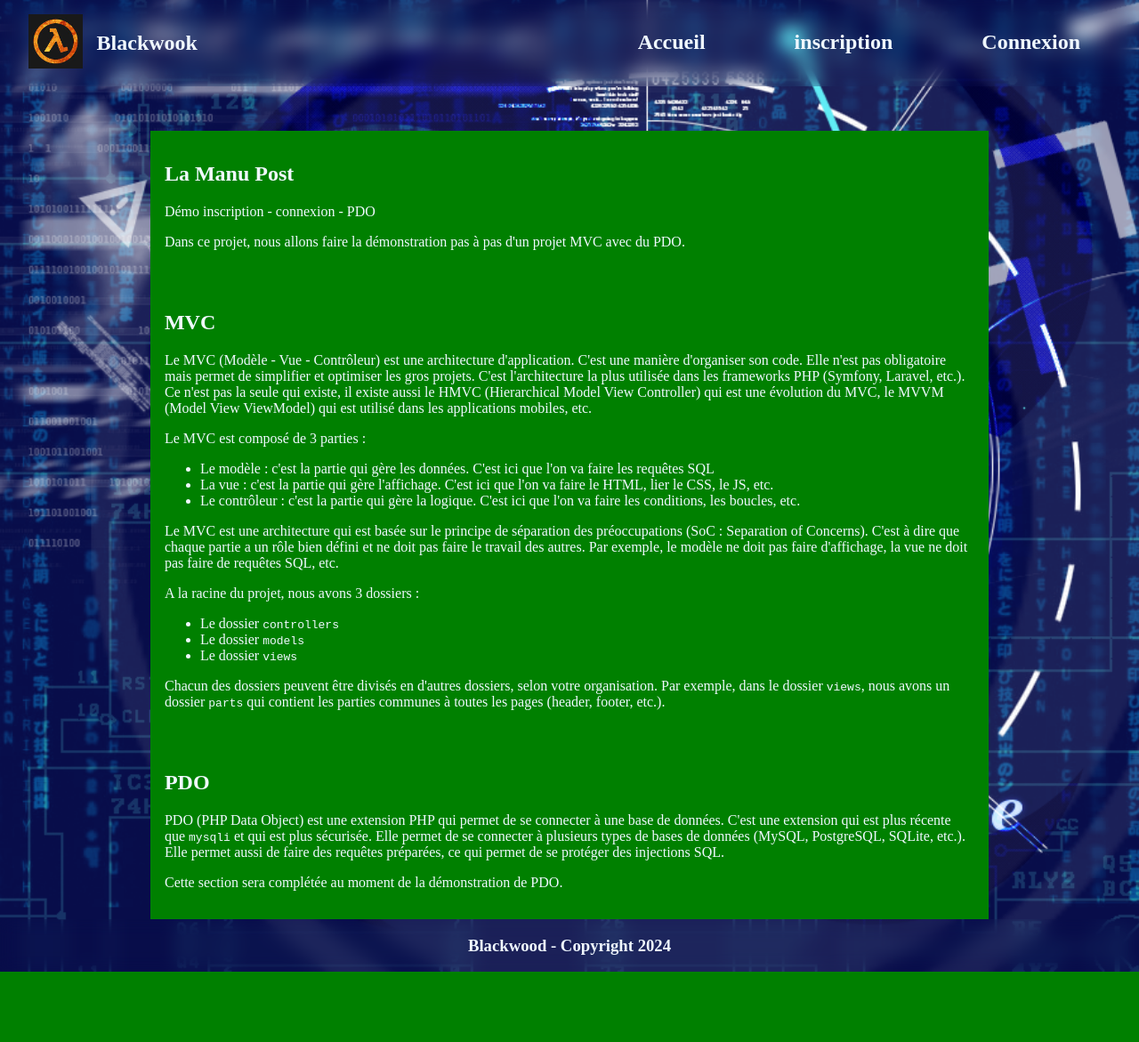
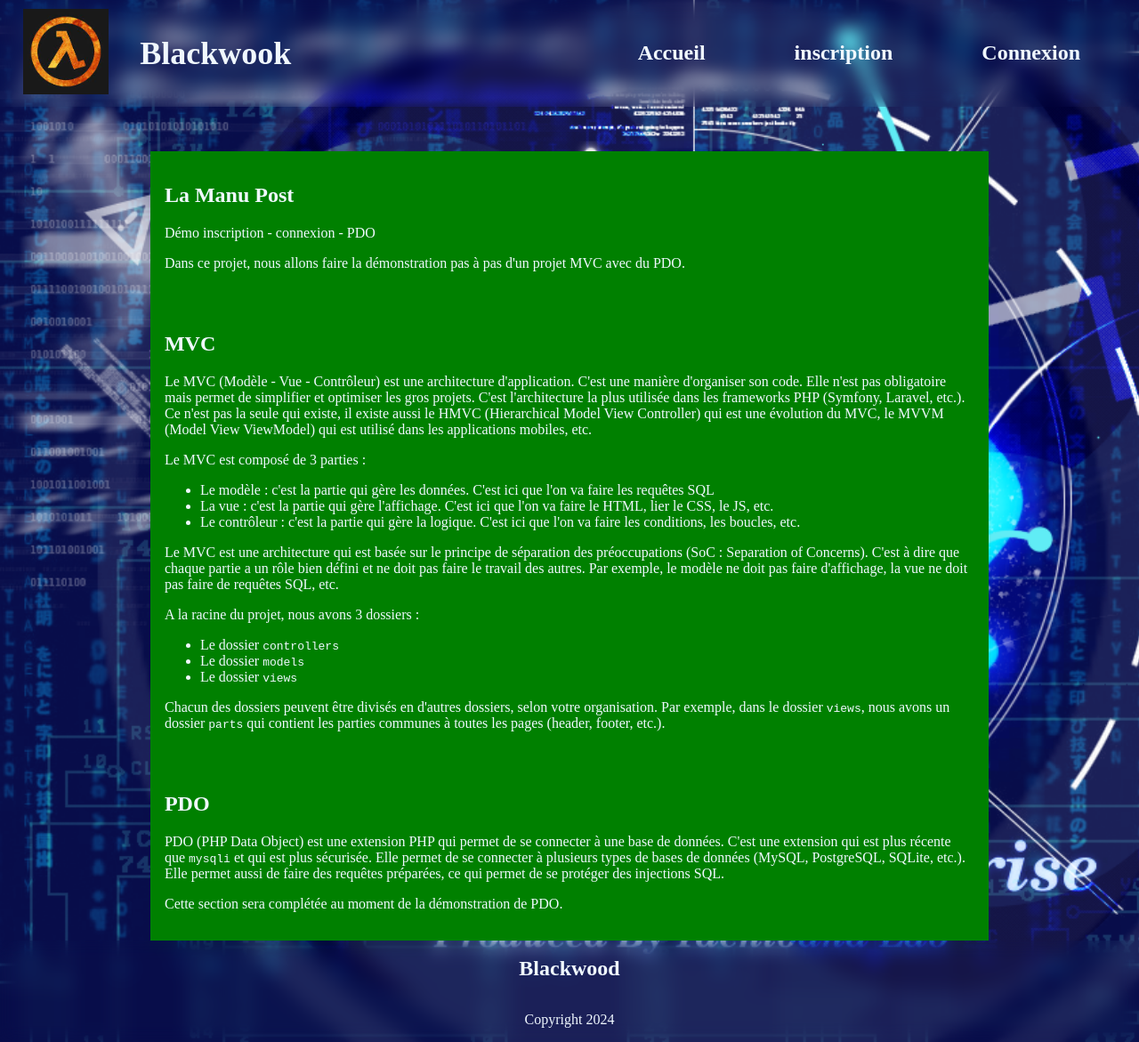
Before and after one commit to victor-roizot/PROJET-TP, a PHP site: page / in a window 1280 px wide. Shown: the whole page at 89% size. Before the commit the page ends 1092 px from the top, so only its background shows below. Run offline with PHP 8.4, Linux system fonts and the light colour scheme.

Commit message:
MODIF CSS NAVBAR

```diff
--- a/assets/css/style.css
+++ b/assets/css/style.css
@@ -32,17 +32,16 @@
 
 nav div a {
     width: 25%;
-    padding: 1rem;
+    padding: 10px;
 }
 
 #logo {
     width: 100%;
 }
- a revoir
 #name {
     font-size: 36px;
     font-weight: 600;
-    padding: 25px 50px;
+    padding: 0px 25px;
 }
 
 nav ul {
@@ -55,10 +54,10 @@
 
 nav ul li {
     display: inline-block;
-    padding: 25px 50px;
+    padding: 35px 50px;
 }
 
-nav ul li a {
+.lien {
     font-size: 24px;
     font-weight: 600;
     text-decoration: none;
--- a/views/parts/footer.php
+++ b/views/parts/footer.php
@@ -1,7 +1,8 @@
 </main>
 <footer>
 
-    <h3>Blackwood - Copyright 2024</h3>
+    <h3><a class="lien" href="/accueil">Blackwood</a></h3>
+    <p>Copyright 2024</p>
 </footer>
 <script src="../../assets/js/script.js"></script>
 </body>
--- a/views/parts/header.php
+++ b/views/parts/header.php
@@ -16,21 +16,21 @@
 <body>
     <nav>
         <div>
-            <a href="#"><img id="logo" src="../../assets/img/lambda half life.jpg" alt="Logo"></a>
+            <a href="/accueil"><img id="logo" src="../../assets/img/lambda half life.jpg" alt="Logo"></a>
             <h1 id="name"> Blackwook</h1>
         </div>
         <ul>
-            <li><a href="/">Accueil</a></li>
+            <li><a class="lien" href="/accueil">Accueil</a></li>
             <?php if (empty($_SESSION['user'])) { ?>
-                <li><a href="/inscription">inscription</a></li>
-                <li><a href="/connexion">Connexion</a></li>
+                <li><a class="lien" href="/inscription">inscription</a></li>
+                <li><a class="lien" href="/connexion">Connexion</a></li>
             <?php } else { ?>
-                <li><a href="/mon-compte"><?= $_SESSION['user']['lastname']
+                <li><a class="lien" href="/mon-compte"><?= $_SESSION['user']['lastname']
                                             ?></a></li>
                 <?php if ($_SESSION['user']['id_usersroles'] == 255) { ?>
-                    <li><a href="/dashboard">Admin</a></li>
+                    <li><a class="lien" href="/dashboard">Admin</a></li>
                 <?php } ?>
-                <li><a href="/deconnexion">Déconnexion</a></li>
+                <li><a class="lien" href="/deconnexion">Déconnexion</a></li>
             <?php } ?>
         </ul>
     </nav>
```
